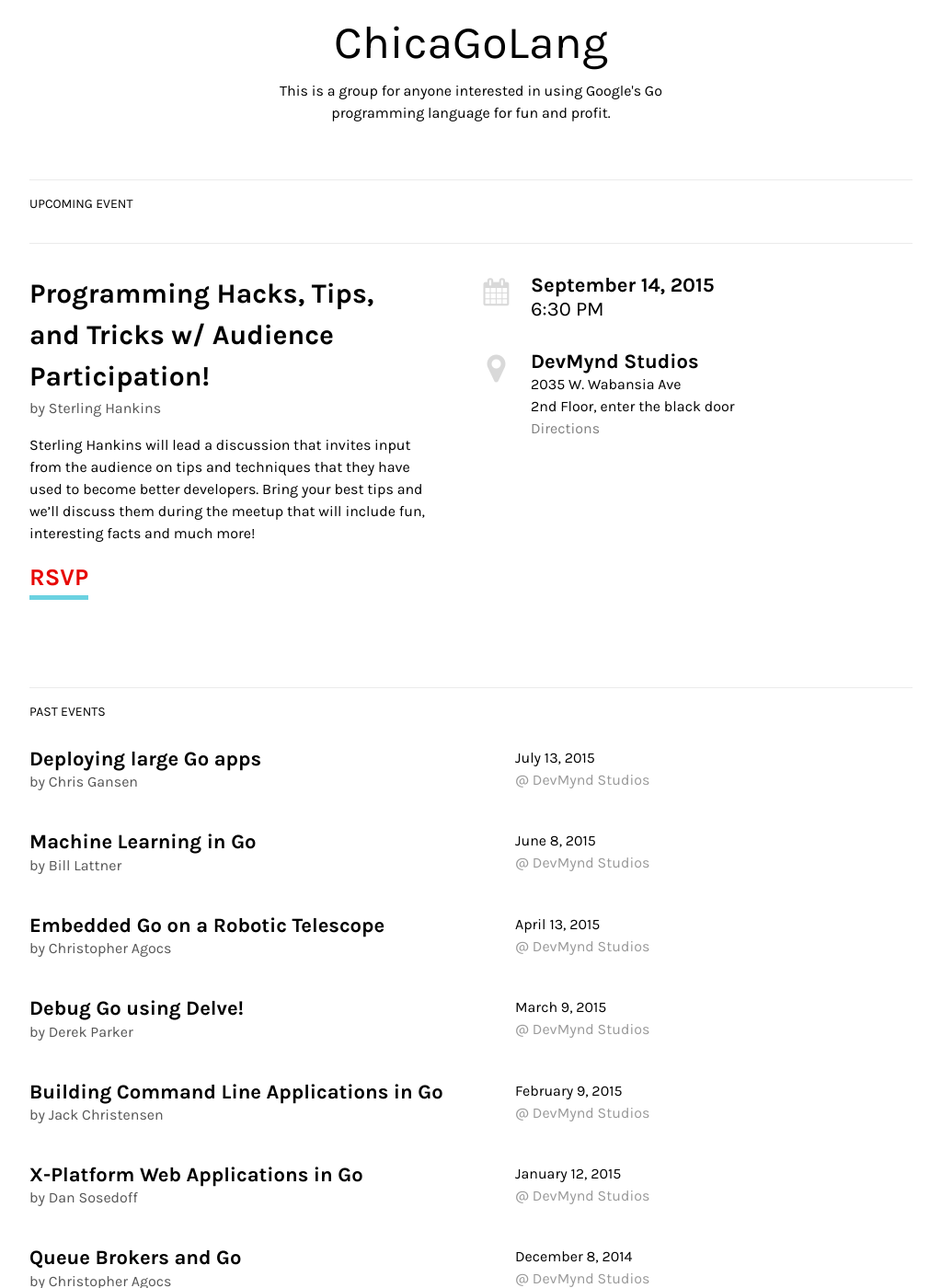
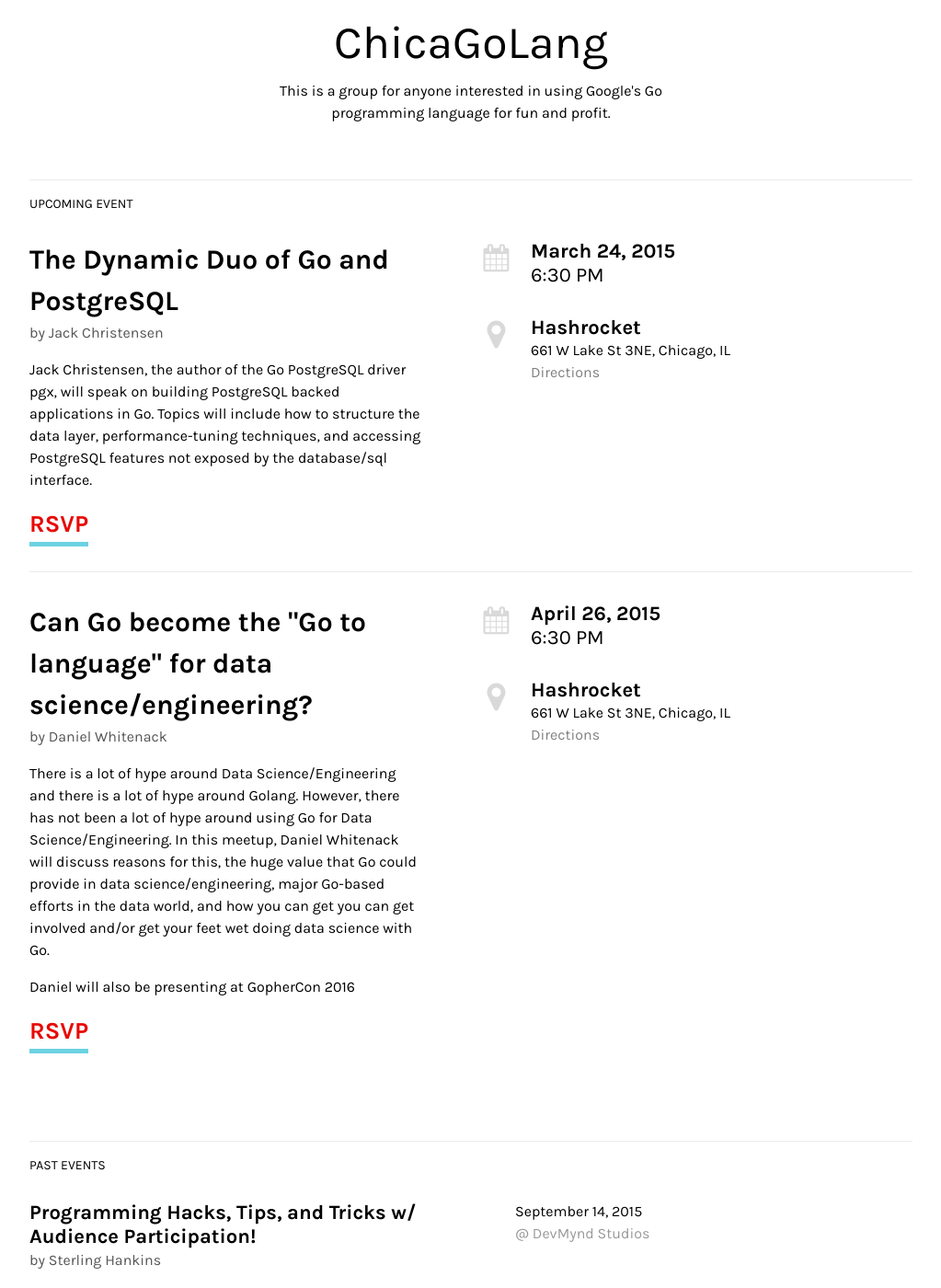
Before and after one commit to chicagolang/site, a Jekyll site: the page built from index.html, in a window 1280 px wide and 1400 px high, scrolled down 207 px. Shown: the whole window at 92% size, without its empty margins (128-1151 px from the left). Built offline with Jekyll 4.4.1, drawn with Linux system fonts in a browser that asks for light colours.

Commit message:
New meetups

```diff
--- a/_includes/upcoming.html
+++ b/_includes/upcoming.html
@@ -18,7 +18,7 @@
           <h3>{{ post.venue.name }}</h3>
           <h5>
             {{ post.venue.address }}<br/>
-            {{ post.venue.instructions }}<br/>
+            {% if post.venue.instructions %}{{ post.venue.instructions }}<br/>{% endif %}
             <a class="map" href="{{ post.venue.directions_link }}" target="_blank">Directions</a>
           </h5>
         </div>
--- /dev/null
+++ b/_posts/2016-03-24-go-postgres-duo.md
@@ -0,0 +1,22 @@
+---
+layout: event
+title: The Dynamic Duo of Go and PostgreSQL
+author: Jack Christensen
+author_link: http://www.jackchristensen.com/
+venue:
+  name: Hashrocket
+  address: 661 W Lake St 3NE, Chicago, IL
+  instructions:
+  directions_link: https://www.google.com/maps?f=q&hl=en&q=661+W+Lake+St+3NE,+Chicago,+IL,+60661,+us
+event:
+  date: March 24, 2015
+  time: 6:30 PM
+meetup_id: 229352568
+categories:
+  - events
+  - upcoming
+---
+Jack Christensen, the author of the Go PostgreSQL driver pgx, will speak on building
+PostgreSQL backed applications in Go. Topics will include how to structure the data layer,
+performance-tuning techniques, and accessing PostgreSQL features not exposed by the
+database/sql interface.
--- /dev/null
+++ b/_posts/2016-04-25-go-datascience.md
@@ -0,0 +1,25 @@
+---
+layout: event
+title: Can Go become the "Go to language" for data science/engineering­?
+author: Daniel Whitenack
+author_link: http://www.datadan.io/
+venue:
+  name: Hashrocket
+  address: 661 W Lake St 3NE, Chicago, IL
+  instructions:
+  directions_link: https://www.google.com/maps?f=q&hl=en&q=661+W+Lake+St+3NE,+Chicago,+IL,+60661,+us
+event:
+  date: April 26, 2015
+  time: 6:30 PM
+meetup_id: 229487034
+categories:
+  - events
+  - upcoming
+---
+There is a lot of hype around Data Science/Engineering and there is a lot of hype around Golang.
+However, there has not been a lot of hype around using Go for Data Science/Engineering.
+In this meetup, Daniel Whitenack will discuss reasons for this, the huge value that
+Go could provide in data science/engineering, major Go-based efforts in the data world,
+and how you can get you can get involved and/or get your feet wet doing data science with Go.
+
+Daniel will also be presenting at [GopherCon 2016](https://gophercon.com/)
```
Also changed, not shown: _posts/2015-09-14-hacks-ticks-trips.md (+1 -1 lines).
